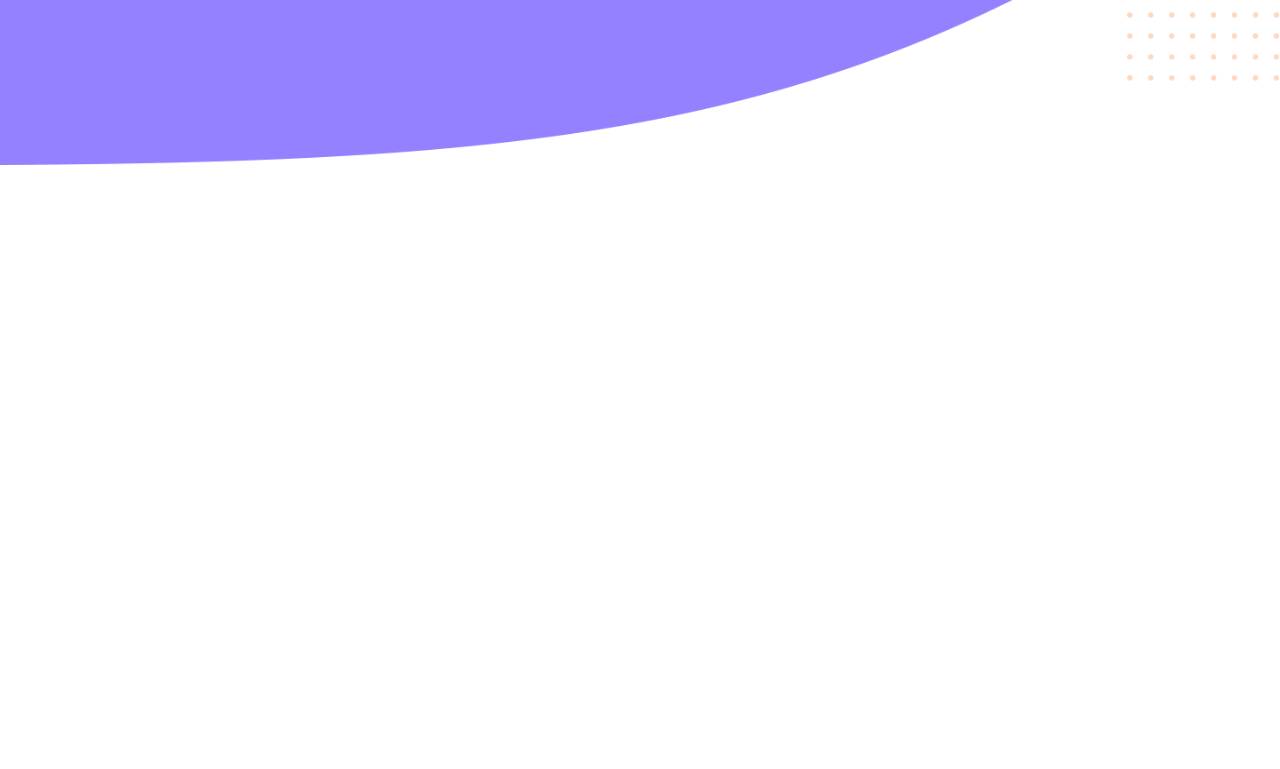
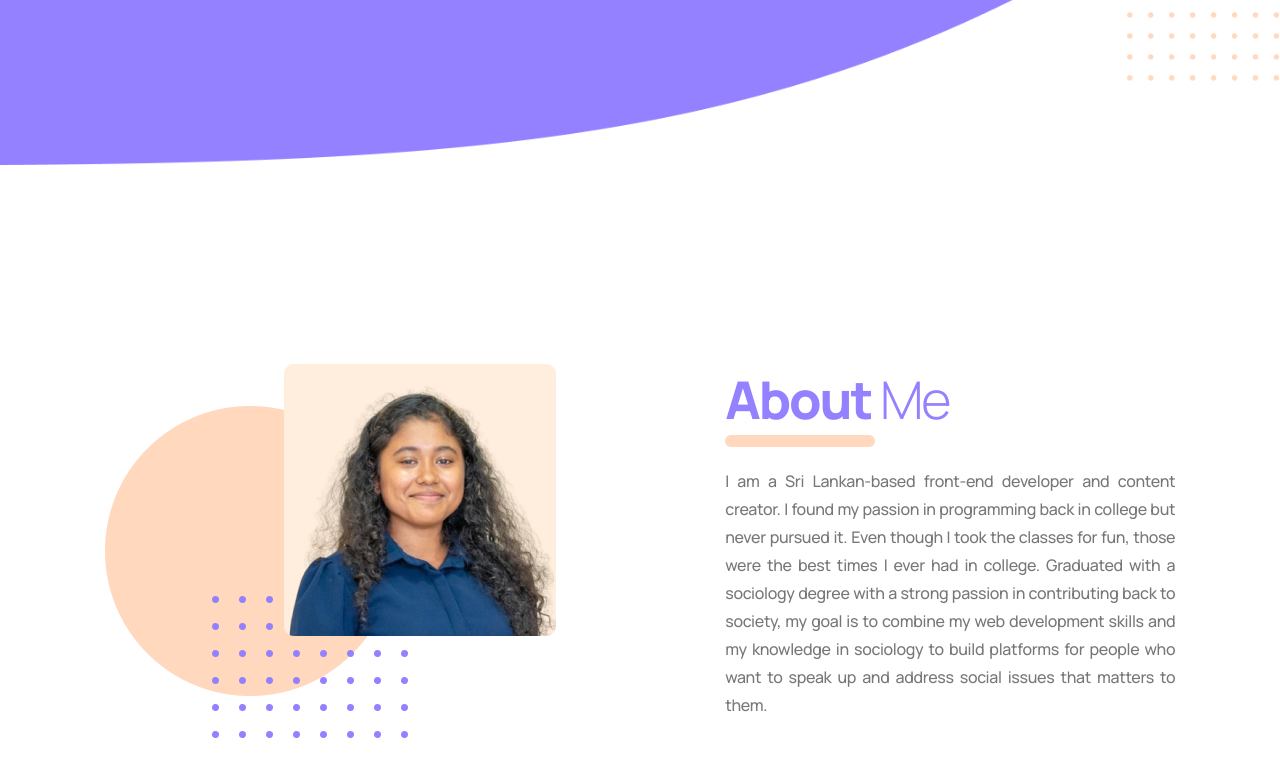
Before and after one commit to Shameera17/portfolio, a Gatsby site: page / in a window 1280 px wide. Shown: the part 466-1235 px from the top of the page. Before the commit the page ends 800 px from the top, so only its background shows below. Built offline with nearby package versions, Linux system fonts and the light colour scheme; Gatsby itself is replaced by a stand-in of ours.

Commit message:
added changes to About, main.css, social links, index.js

```diff
--- /dev/null
+++ b/src/components/About.js
@@ -0,0 +1,55 @@
+import React from "react"
+import Image from "gatsby-image"
+import { Link } from "gatsby"
+import { graphql, useStaticQuery } from "gatsby"
+const About = () => {
+  const query = graphql`
+    {
+      file(relativePath: { eq: "aboutme.png" }) {
+        childImageSharp {
+          fluid {
+            ...GatsbyImageSharpFluid
+          }
+        }
+      }
+    }
+  `
+  const {
+    file: {
+      childImageSharp: { fluid },
+    },
+  } = useStaticQuery(query)
+  return (
+    <header className="about-center">
+      <Image
+        className={"about-image"}
+        fluid={fluid}
+        style={{
+          maxHeight: "374px",
+          maxWidth: "451px",
+          height: "100%",
+          width: "100%",
+        }}
+      />
+      <div>
+        <div className="about-text1">
+          <span className="t1">About</span>
+          <span className="t2"> Me</span>
+        </div>
+        <p className="about-underline"></p>
+        <p className="about-text2" style={{ maxWidth: "450px" }}>
+          I am a Sri Lankan-based front-end developer and content creator. I
+          found my passion in programming back in college but never pursued it.
+          Even though I took the classes for fun, those were the best times I
+          ever had in college. Graduated with a sociology degree with a strong
+          passion in contributing back to society, my goal is to combine my web
+          development skills and my knowledge in sociology to build platforms
+          for people who want to speak up and address social issues that matters
+          to them.
+        </p>
+      </div>
+    </header>
+  )
+}
+
+export default About
--- a/src/constants/socialLinks.js
+++ b/src/constants/socialLinks.js
@@ -1,10 +1,5 @@
 import React from "react"
-import {
-  FaFacebookSquare,
-  FaLinkedin,
-  FaTwitterSquare,
-  FaGithub,
-} from "react-icons/fa"
+import { FaLinkedin, FaGithub } from "react-icons/fa"
 import { FaUnsplash } from "react-icons/fa6"
 import Image from "gatsby-image"
 
@@ -33,12 +28,12 @@ const data = [
     icon: <FaLinkedin className="social-icon"></FaLinkedin>,
     url: "https://www.linkedin.com/in/shameeracarrim17/",
   },
-  {
-    id: 3,
+  // {
+  //   id: 3,
 
-    icon: <FaFacebookSquare className="social-icon"></FaFacebookSquare>,
-    url: "https://web.facebook.com/shameera28",
-  },
+  //   icon: <FaFacebookSquare className="social-icon"></FaFacebookSquare>,
+  //   url: "https://web.facebook.com/shameera28",
+  // },
   {
     id: 4,
     icon: <FaUnsplash className="social-icon"></FaUnsplash>,
--- a/src/css/main.css
+++ b/src/css/main.css
@@ -442,9 +442,7 @@ Hero
 
 .hero {
   margin-top: -5rem;
-  /* padding-top: 5rem; */
-  /* height: 710px; */
-  position: relative;
+  height: 100vh;
 }
 
 .hero-text1 {
@@ -457,41 +455,27 @@ Hero
   color: var(--beige);
 }
 .hero-text2 .t1 {
-  /* Shameera Carrim. */
-
   width: 675px;
   height: 109px;
-
   font-family: "Manrope";
   font-style: normal;
   font-weight: 800;
   font-size: 80px;
   line-height: 109px;
-
-  /* Common/White */
   color: #ffffff;
-
-  /* Inside auto layout */
   flex: none;
   order: 1;
   flex-grow: 0;
 }
 .hero-text2 .t2 {
-  /* Shameera Carrim. */
-
   width: 675px;
   height: 109px;
-
   font-family: "Manrope";
   font-style: normal;
   font-weight: 300;
   font-size: 80px;
   line-height: 109px;
-
-  /* Common/White */
   color: #ffffff;
-
-  /* Inside auto layout */
   flex: none;
   order: 1;
   flex-grow: 0;
@@ -526,6 +510,7 @@ Hero
 }
 .hero-img {
   display: none;
+  background-size: cover;
   /* height: 710px; */
 }
 .hero-info h4 {
@@ -561,16 +546,18 @@ Hero
 }
 @media screen and (min-width: 992px) {
   .hero::before {
-    content: "";
+    margin-top: 0;
+
+    /* content: "";
     position: absolute;
     top: 0;
     left: 65%;
     right: 0;
     bottom: 0;
-    background: var(--clr-white);
+    background: var(--clr-white); */
   }
   .hero-center {
-    grid-template-columns: repeat(12, 1fr);
+    /* grid-template-columns: repeat(12, 1fr); */
   }
 
   .hero h4 {
@@ -608,58 +595,99 @@ Hero
     line-height: 1;
   }
 }
+/*
+About
+*/
 
-/*
-===============
-Services
-===============
-*/
-.service {
-  background: var(--clr-white);
-  padding: 3rem 1.5rem;
-  margin-bottom: 2rem;
-  border-radius: var(--radius);
-  text-align: center;
-  -webkit-transition: var(--transition);
-  transition: var(--transition);
+.about-center {
+  display: flex;
+  top: 100%;
+  position: absolute;
+  padding: 30px;
+  width: 100%;
+  justify-content: space-around;
+  column-gap: 20px;
 }
-.service-icon {
-  font-size: 2rem;
-  margin-bottom: 1.5rem;
-}
-.service .underline {
-  width: 3rem;
-  height: 0.12rem;
-  -webkit-transition: var(--transition);
-  transition: var(--transition);
-}
-.service p {
-  -webkit-transition: var(--transition);
-  transition: var(--transition);
-}
-.service:hover {
-  background: var(--clr-primary-5);
-  color: var(--clr-primary-9);
-}
-.service:hover p {
-  color: var(--clr-primary-9);
-}
-.service:hover .underline {
-  background: var(--clr-primary-9);
-}
-@media screen and (min-width: 676px) {
-  .services-center {
-    display: grid;
-    grid-template-columns: 1fr 1fr;
-    -webkit-column-gap: 2rem;
-    -moz-column-gap: 2rem;
-    column-gap: 2rem;
+@media screen and (max-width: 700px) {
+  .about-center {
+    display: flex;
+    flex-direction: column-reverse;
+    align-items: center;
+    justify-content: center;
   }
 }
 @media screen and (min-width: 992px) {
-  .services-center {
-    grid-template-columns: 1fr 1fr 1fr;
+  .about-center {
+    flex-direction: row;
+    justify-content: space-around;
+    column-gap: 20px;
   }
+}
+.about-text1 .t1 {
+  /* About Me */
+
+  width: 225px;
+  height: 71px;
+
+  font-family: "Manrope";
+  font-style: normal;
+  font-weight: 800;
+  font-size: 52px;
+  line-height: 71px;
+  /* identical to box height */
+  letter-spacing: -0.04em;
+
+  /* Palette 2/Medium Purple */
+  color: #9381ff;
+
+  /* Inside auto layout */
+  flex: none;
+  order: 0;
+  flex-grow: 0;
+}
+.about-text1 .t2 {
+  /* About Me */
+
+  width: 225px;
+  height: 71px;
+
+  font-family: "Manrope";
+  font-style: normal;
+  font-weight: 300;
+  font-size: 52px;
+  line-height: 71px;
+  /* identical to box height */
+  letter-spacing: -0.04em;
+
+  /* Palette 2/Medium Purple */
+  color: #9381ff;
+
+  /* Inside auto layout */
+  flex: none;
+  order: 0;
+  flex-grow: 0;
+}
+.about-underline {
+  width: 150px;
+  height: 12px;
+  background: #ffd8be;
+  border-radius: 20px;
+  flex: none;
+  order: 1;
+  flex-grow: 0;
+}
+.about-text2 {
+  word-wrap: break-word;
+  font-family: "Manrope";
+  font-style: normal;
+  font-weight: 500;
+  font-size: 16px;
+  line-height: 175%;
+  text-align: justify;
+  letter-spacing: -0.02em;
+  color: #1e1e1e;
+  opacity: 0.6;
+  width: 100%;
 }
 
 /*
@@ -1054,19 +1082,19 @@ About Page
   font-size: 1rem;
 }
 @media screen and (min-width: 992px) {
-  .about-center {
+  /* .about-center {
     display: grid;
     grid-template-columns: repeat(12, 1fr);
     align-items: center;
     column-gap: 4rem;
-  }
-  .about-img {
+  } */
+  /* .about-img {
     grid-column: 1 / span 5;
     margin-bottom: 0;
   }
   .about-text {
     grid-column: 6 / -1;
-  }
+  } */
 }
 /*
 ===============
--- a/src/pages/index.js
+++ b/src/pages/index.js
@@ -2,7 +2,7 @@ import React from "react"
 import { graphql } from "gatsby"
 import Layout from "../components/Layout"
 import Hero from "../components/Hero"
-import Services from "../components/Services"
+import About from "../components/About"
 import Jobs from "../components/Jobs"
 import Projects from "../components/Projects"
 import Blogs from "../components/Blogs"
@@ -11,6 +11,7 @@ export default () => {
   return (
     <Layout>
       <Hero />
+      <About />
     </Layout>
   )
 }
```
